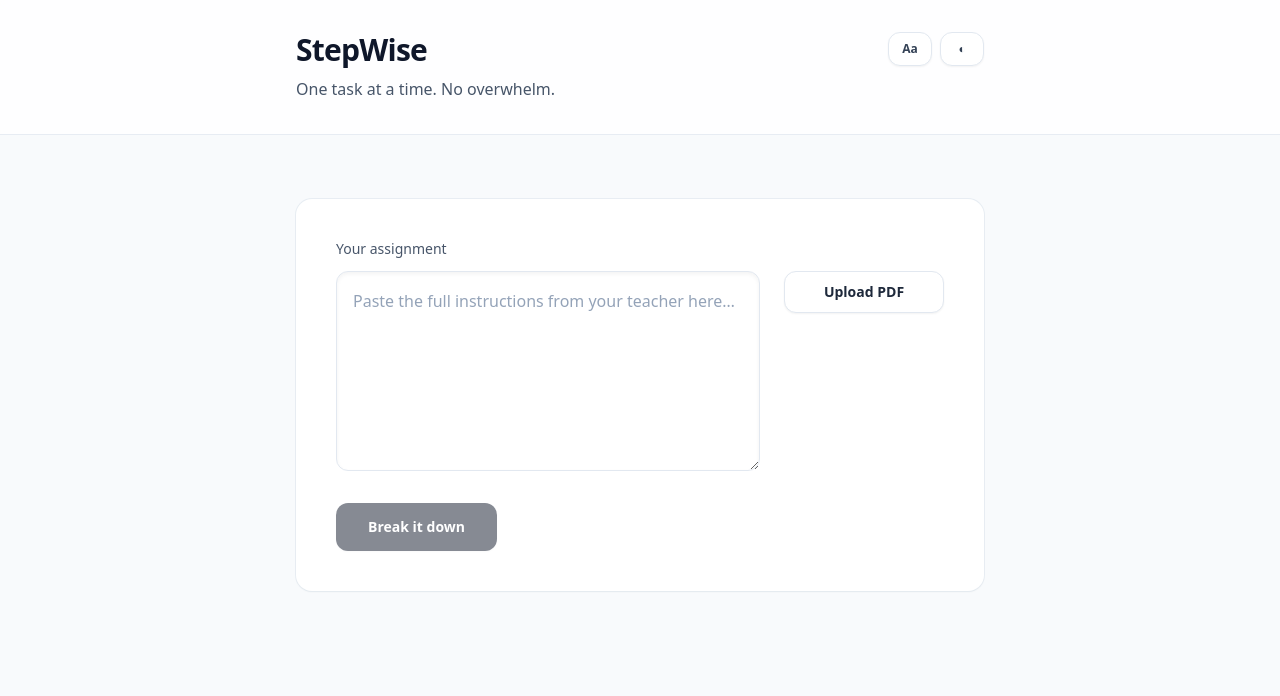
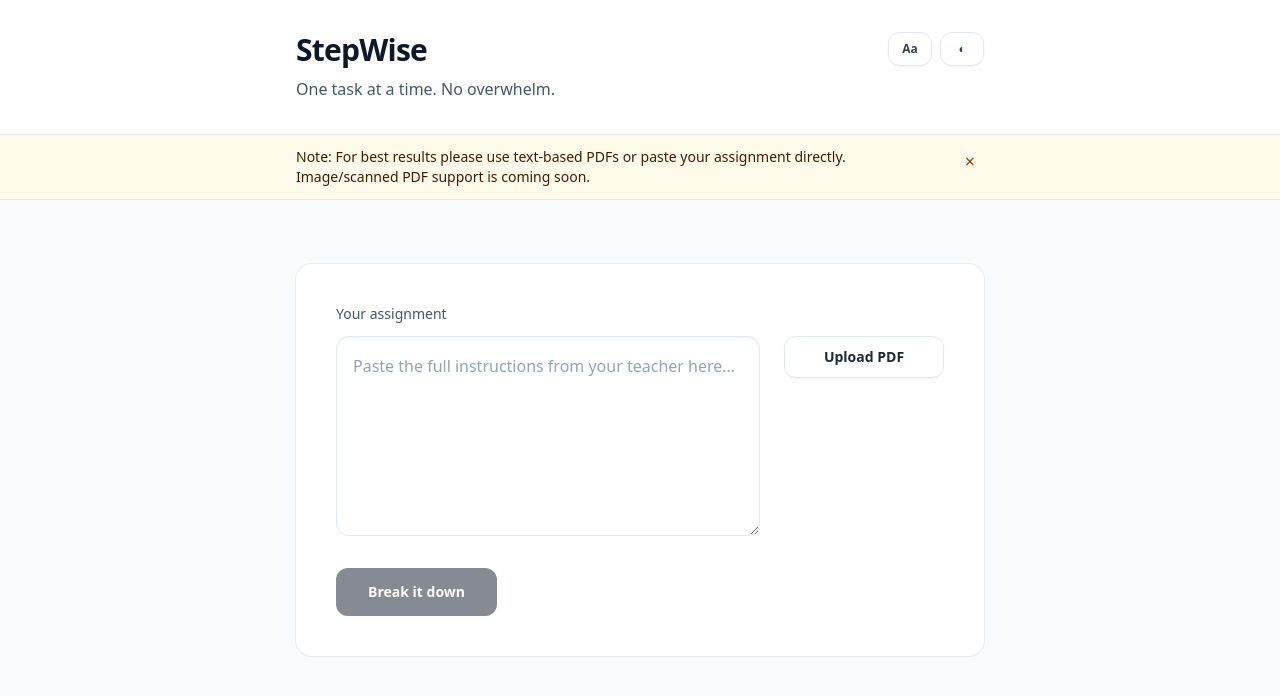
Before and after one commit to DAVE130/stepwise, a Next.js app: page / in a window 1280 px wide. Shown: the top 696 px of the page. Built offline with nearby package versions, Linux system fonts and the light colour scheme.

Commit message:
add notice banner for image support

```diff
--- a/app/globals.css
+++ b/app/globals.css
@@ -25,6 +25,22 @@
 
   .high-contrast .app-header {
     @apply border-zinc-700 bg-zinc-950;
+  }
+
+  .app-info-banner {
+    @apply border-b border-amber-200/80 bg-amber-50 text-amber-950;
+  }
+
+  .high-contrast .app-info-banner {
+    @apply border-lime-600/50 bg-zinc-900 text-lime-200;
+  }
+
+  .app-info-banner-dismiss {
+    @apply flex h-7 w-7 items-center justify-center rounded-lg text-lg leading-none text-amber-800 transition hover:bg-amber-100 focus:outline-none focus:ring-2 focus:ring-amber-400 focus:ring-offset-2 focus:ring-offset-amber-50;
+  }
+
+  .high-contrast .app-info-banner-dismiss {
+    @apply text-lime-300 hover:bg-zinc-800 focus:ring-lime-400 focus:ring-offset-zinc-900;
   }
 
   .app-spinner {
--- a/app/page.js
+++ b/app/page.js
@@ -65,6 +65,7 @@ export default function Home() {
   const [pdfScanImage, setPdfScanImage] = useState(null);
   const [fontSizeLevel, setFontSizeLevel] = useState(0);
   const [highContrast, setHighContrast] = useState(false);
+  const [bannerDismissed, setBannerDismissed] = useState(false);
   const fileInputRef = useRef(null);
 
   const inTaskFlow = tasks.length > 0 && currentIndex < tasks.length;
@@ -191,6 +192,25 @@ export default function Home() {
         </div>
       </header>
 
+      {!bannerDismissed && (
+        <div className="app-info-banner">
+          <div className="app-container flex items-start gap-3 py-3">
+            <p className="flex-1 text-xs leading-relaxed sm:text-sm">
+              <span className="font-medium">Note:</span> For best results please use text-based PDFs or paste
+              your assignment directly. Image/scanned PDF support is coming soon.
+            </p>
+            <button
+              type="button"
+              onClick={() => setBannerDismissed(true)}
+              className="app-info-banner-dismiss shrink-0"
+              aria-label="Dismiss notice"
+            >
+              ×
+            </button>
+          </div>
+        </div>
+      )}
+
       <main className="app-container space-y-12 py-12 md:space-y-14 md:py-16">
         {!inTaskFlow && !allDone && (
           <form onSubmit={handleBreakDown} className="app-surface space-y-8">
```
